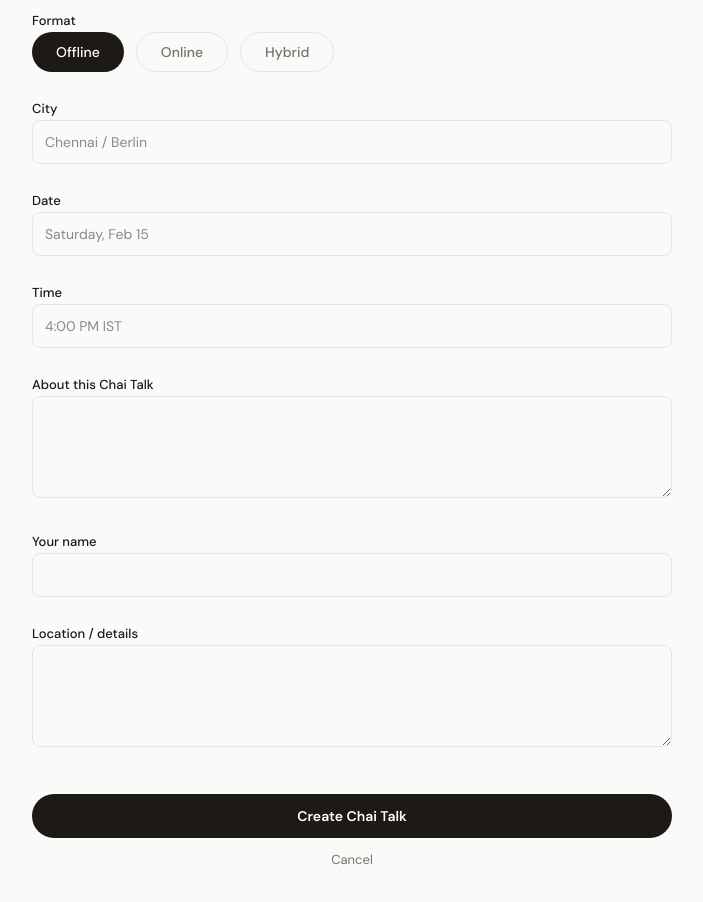
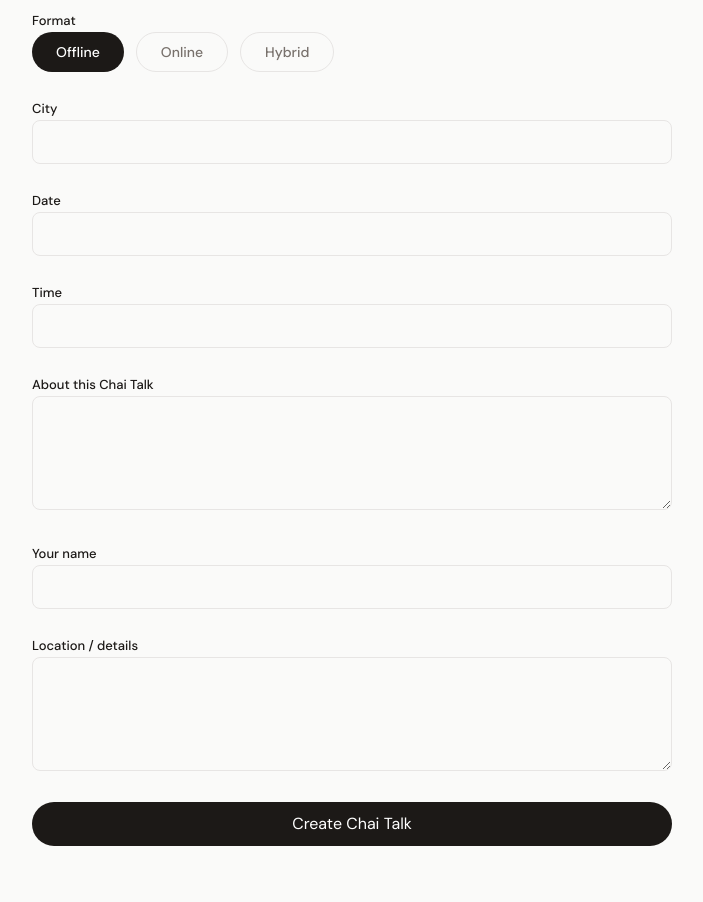
Before and after one commit to Ajeeth786/designers-colony-frontend, a React (Vite) app: page /chai-talks/create in a window 1280 px wide. Shown: the part 340-1242 px from the top of the page, without its empty margins (88-791 px from the left). Built offline with nearby package versions, Linux system fonts and the light colour scheme.

Commit message:
Fix router + add error boundary

```diff
--- a/src/app/pages/CreateChaiTalk.tsx
+++ b/src/app/pages/CreateChaiTalk.tsx
@@ -1,5 +1,5 @@
 import { useState, FormEvent } from "react";
-import { useNavigate } from "react-router";
+import { useNavigate } from "react-router-dom";
 import type { ChaiTalk } from "./ChaiTalks";
 
 const STORAGE_KEY = "designerscolony_chai_talks";
@@ -103,8 +103,8 @@ export default function CreateChaiTalk() {
     setShowSuccess(true);
 
     setTimeout(() => {
-      navigate("/chai-talks");
-    }, 1500);
+      navigate("/chai-talks", { replace: true });
+    }, 1200);
   };
 
   /* ---------- SUCCESS STATE ---------- */
@@ -142,16 +142,11 @@ export default function CreateChaiTalk() {
             </p>
           </header>
 
-          <form
-            onSubmit={handleSubmit}
-            className="max-w-[640px] space-y-6"
-          >
+          <form onSubmit={handleSubmit} className="max-w-[640px] space-y-6">
             <Input
               label="What's the topic?"
               value={formData.title}
-              onChange={(v) =>
-                setFormData({ ...formData, title: v })
-              }
+              onChange={(v) => setFormData({ ...formData, title: v })}
               error={errors.title}
               placeholder="UX Portfolio Review"
             />
@@ -161,113 +156,53 @@ export default function CreateChaiTalk() {
                 Format
               </label>
               <div className="flex flex-wrap gap-3">
-                {(["Offline", "Online", "Hybrid"] as const).map(
-                  (type) => (
+                {(["Offline", "Online", "Hybrid"] as const).map((type) => (
                   <button
                     key={type}
                     type="button"
-                      onClick={() =>
-                        setFormData({ ...formData, type })
-                      }
-                      className={`h-10 rounded-full px-6 text-[14px] font-medium transition-colors
+                    onClick={() => setFormData({ ...formData, type })}
+                    className={`h-10 rounded-full px-6 text-[14px] font-medium
                       ${
                         formData.type === type
                           ? "bg-[#1C1917] text-white"
-                            : "border border-[#E7E5E4] text-[#78716C] hover:border-[#D6D3D1]"
+                          : "border border-[#E7E5E4] text-[#78716C]"
                       }`}
                   >
                     {type}
                   </button>
-                  )
-                )}
+                ))}
               </div>
             </div>
 
-            {(formData.type === "Offline" ||
-              formData.type === "Hybrid") && (
+            {(formData.type === "Offline" || formData.type === "Hybrid") && (
               <Input
                 label="City"
                 value={formData.city}
-                onChange={(v) =>
-                  setFormData({ ...formData, city: v })
-                }
+                onChange={(v) => setFormData({ ...formData, city: v })}
                 error={errors.city}
-                placeholder="Chennai / Berlin"
               />
             )}
 
-            <Input
-              label="Date"
-              value={formData.date}
-              onChange={(v) =>
-                setFormData({ ...formData, date: v })
-              }
-              error={errors.date}
-              placeholder="Saturday, Feb 15"
-            />
+            <Input label="Date" value={formData.date} onChange={(v) => setFormData({ ...formData, date: v })} error={errors.date} />
+            <Input label="Time" value={formData.time} onChange={(v) => setFormData({ ...formData, time: v })} error={errors.time} />
 
-            <Input
-              label="Time"
-              value={formData.time}
-              onChange={(v) =>
-                setFormData({ ...formData, time: v })
-              }
-              error={errors.time}
-              placeholder="4:00 PM IST"
-            />
+            <Textarea label="About this Chai Talk" value={formData.about} onChange={(v) => setFormData({ ...formData, about: v })} error={errors.about} />
+
+            <Input label="Your name" value={formData.host} onChange={(v) => setFormData({ ...formData, host: v })} error={errors.host} />
 
             <Textarea
-              label="About this Chai Talk"
-              value={formData.about}
-              onChange={(v) =>
-                setFormData({ ...formData, about: v })
-              }
-              error={errors.about}
-            />
-
-            <Input
-              label="Your name"
-              value={formData.host}
-              onChange={(v) =>
-                setFormData({ ...formData, host: v })
-              }
-              error={errors.host}
-            />
-
-            <Textarea
-              label={
-                formData.type === "Online"
-                  ? "Join link"
-                  : "Location / details"
-              }
+              label={formData.type === "Online" ? "Join link" : "Location / details"}
               value={formData.locationOrJoinLink}
               onChange={(v) =>
-                setFormData({
-                  ...formData,
-                  locationOrJoinLink: v,
-                })
+                setFormData({ ...formData, locationOrJoinLink: v })
               }
               error={errors.locationOrJoinLink}
             />
 
-            <div className="pt-4">
-              <button
-                type="submit"
-                className="h-11 w-full rounded-full bg-[#1C1917] text-[14px] font-semibold text-white hover:bg-[#292524]"
-              >
+            <button type="submit" className="h-11 w-full rounded-full bg-[#1C1917] text-white">
               Create Chai Talk
             </button>
-
-              <button
-                type="button"
-                onClick={() => navigate("/chai-talks")}
-                className="mt-3 w-full text-[13px] text-[#78716C]"
-              >
-                Cancel
-              </button>
-            </div>
           </form>
-
         </div>
       </main>
     </div>
@@ -276,53 +211,32 @@ export default function CreateChaiTalk() {
 
 /* ---------- UI helpers ---------- */
 
-function Input({
-  label,
-  value,
-  onChange,
-  placeholder,
-  error,
-}: InputProps) {
+function Input({ label, value, onChange, placeholder, error }: InputProps) {
   return (
     <div className="space-y-1.5">
-      <label className="text-[13px] font-medium text-[#1C1917]">
-        {label}
-      </label>
+      <label className="text-[13px] font-medium">{label}</label>
       <input
         value={value}
         placeholder={placeholder}
         onChange={(e) => onChange(e.target.value)}
-        className={`h-11 w-full rounded-lg border px-3 text-[14px] outline-none focus:ring-2 focus:ring-[#1C1917]
-          ${error ? "border-red-500" : "border-[#E7E5E4]"}`}
+        className="h-11 w-full rounded-lg border px-3"
       />
-      {error && (
-        <p className="text-[11px] text-red-500">{error}</p>
-      )}
+      {error && <p className="text-[11px] text-red-500">{error}</p>}
     </div>
   );
 }
 
-function Textarea({
-  label,
-  value,
-  onChange,
-  error,
-}: TextareaProps) {
+function Textarea({ label, value, onChange, error }: TextareaProps) {
   return (
     <div className="space-y-1.5">
-      <label className="text-[13px] font-medium text-[#1C1917]">
-        {label}
-      </label>
+      <label className="text-[13px] font-medium">{label}</label>
       <textarea
         value={value}
         rows={4}
         onChange={(e) => onChange(e.target.value)}
-        className={`w-full rounded-lg border px-3 py-2 text-[14px] outline-none focus:ring-2 focus:ring-[#1C1917]
-          ${error ? "border-red-500" : "border-[#E7E5E4]"}`}
+        className="w-full rounded-lg border px-3 py-2"
       />
-      {error && (
-        <p className="text-[11px] text-red-500">{error}</p>
-      )}
+      {error && <p className="text-[11px] text-red-500">{error}</p>}
     </div>
   );
 }
--- a/src/app/pages/ShareInternalRole.tsx
+++ b/src/app/pages/ShareInternalRole.tsx
@@ -4,15 +4,38 @@ import type { InternalJob } from "./InternalJobs";
 
 const STORAGE_KEY = "designerscolony_internal_jobs";
 
+/* ---------- Types ---------- */
+
+type WorkMode = "Remote" | "Hybrid" | "Onsite";
+
 type FormState = {
   company: string;
   role: string;
   location: string;
-  workMode: "Remote" | "Hybrid" | "Onsite";
+  workMode: WorkMode;
   experienceRange: string;
   howToApply: string;
   shortNote: string;
 };
+
+type InputProps = {
+  label: string;
+  value: string;
+  placeholder?: string;
+  required?: boolean;
+  onChange: (value: string) => void;
+};
+
+type TextareaProps = {
+  label: string;
+  value: string;
+  placeholder?: string;
+  minHeight: number;
+  required?: boolean;
+  onChange: (value: string) => void;
+};
+
+/* ---------- Initial state ---------- */
 
 const initialFormState: FormState = {
   company: "",
@@ -24,17 +47,20 @@ const initialFormState: FormState = {
   shortNote: "",
 };
 
+/* ---------- Page ---------- */
+
 export function ShareInternalRole() {
   const navigate = useNavigate();
   const [form, setForm] = useState<FormState>(initialFormState);
   const [isSubmitting, setIsSubmitting] = useState(false);
   const [error, setError] = useState<string | null>(null);
+  const [showSuccess, setShowSuccess] = useState(false);
 
   const handleChange = (field: keyof FormState, value: string) => {
     setForm((prev) => ({ ...prev, [field]: value }));
   };
 
-  const handleSubmit = (event: FormEvent) => {
+  const handleSubmit = (event: FormEvent<HTMLFormElement>) => {
     event.preventDefault();
     setError(null);
 
@@ -59,7 +85,7 @@ export function ShareInternalRole() {
         howToApply: form.howToApply.trim(),
         shortNote: form.shortNote.trim() || undefined,
         sharedBy: "Community member",
-        sharedDate: new Date().toLocaleDateString(),
+        sharedDate: "Today",
         isVerified: false,
       };
 
@@ -68,7 +94,11 @@ export function ShareInternalRole() {
         JSON.stringify([newJob, ...existing])
       );
 
-      navigate("/internal-jobs");
+      setShowSuccess(true);
+
+      setTimeout(() => {
+        navigate("/community", { replace: true });
+      }, 1200);
     } catch {
       setError("Something went wrong while saving. Please try again.");
     } finally {
@@ -76,23 +106,41 @@ export function ShareInternalRole() {
     }
   };
 
+  /* ---------- Success ---------- */
+
+  if (showSuccess) {
+    return (
+      <div className="min-h-screen bg-[#FAFAF9] flex items-center justify-center px-6">
+        <div className="text-center">
+          <div className="mx-auto mb-4 flex h-16 w-16 items-center justify-center rounded-full bg-[#F5F5F4]">
+            ✓
+          </div>
+          <p className="text-[15px] text-[#78716C]">
+            Role shared successfully 🎉
+            <br />
+            Redirecting…
+          </p>
+        </div>
+      </div>
+    );
+  }
+
+  /* ---------- Form ---------- */
+
   return (
     <div className="min-h-screen bg-[#FAFAF9]">
       <main className="pt-[56px] sm:pt-[80px]">
         <div className="max-w-[1120px] mx-auto px-6 md:px-10 pb-24">
 
-          {/* Page header */}
           <header className="mb-10 max-w-[640px]">
             <h1 className="mb-2 text-[28px] font-semibold text-[#1C1917] sm:text-[32px]">
               Share an internal role
             </h1>
             <p className="text-[15px] leading-[1.6] text-[#78716C]">
               Share an open role from your company with fellow designers.
-              Please avoid posting public job board links.
             </p>
           </header>
 
-          {/* Form */}
           <form
             onSubmit={handleSubmit}
             className="max-w-[640px] space-y-6 rounded-2xl border border-[#E7E5E4] bg-white p-6"
@@ -107,7 +155,6 @@ export function ShareInternalRole() {
               label="Company name"
               required
               value={form.company}
-              placeholder="Where is this role open?"
               onChange={(v) => handleChange("company", v)}
             />
 
@@ -115,7 +162,6 @@ export function ShareInternalRole() {
               label="Role title"
               required
               value={form.role}
-              placeholder="e.g. Product Designer"
               onChange={(v) => handleChange("role", v)}
             />
 
@@ -123,48 +169,40 @@ export function ShareInternalRole() {
               label="Location"
               required
               value={form.location}
-              placeholder="City, country or region"
               onChange={(v) => handleChange("location", v)}
             />
 
-            {/* Work mode */}
             <div className="space-y-1.5">
               <label className="text-[13px] font-medium text-[#1C1917]">
                 Work mode<span className="text-[#DC2626]">*</span>
               </label>
               <div className="flex flex-wrap gap-3">
-                {(["Remote", "Hybrid", "Onsite"] as const).map((mode) => {
-                  const active = form.workMode === mode;
-                  return (
+                {(["Remote", "Hybrid", "Onsite"] as const).map((mode) => (
                   <button
                     key={mode}
                     type="button"
                     onClick={() => handleChange("workMode", mode)}
-                      className={`h-10 rounded-full px-6 text-[14px] font-medium
-                        ${
-                          active
+                    className={`h-10 rounded-full px-6 text-[14px] font-medium ${
+                      form.workMode === mode
                         ? "bg-[#1C1917] text-white"
                         : "border border-[#E7E5E4] text-[#78716C]"
                     }`}
                   >
                     {mode}
                   </button>
-                  );
-                })}
+                ))}
               </div>
             </div>
 
             <Input
               label="Experience range"
               value={form.experienceRange}
-              placeholder="e.g. 2–4 years"
               onChange={(v) => handleChange("experienceRange", v)}
             />
 
             <Textarea
               label="Short note"
               value={form.shortNote}
-              placeholder="Any helpful context for designers"
               minHeight={80}
               onChange={(v) => handleChange("shortNote", v)}
             />
@@ -173,31 +211,18 @@ export function ShareInternalRole() {
               label="How to apply"
               required
               value={form.howToApply}
-              placeholder="Email, referral form, or private link"
               minHeight={120}
               onChange={(v) => handleChange("howToApply", v)}
             />
 
-            {/* CTA block — MATCHES CREATE CHAI TALK */}
-            <div className="pt-4">
             <button
               type="submit"
               disabled={isSubmitting}
-                className="h-11 w-full rounded-full bg-[#1C1917] text-[14px] font-semibold text-white hover:bg-[#292524] disabled:opacity-60"
+              className="h-11 w-full rounded-full bg-[#1C1917] text-white disabled:opacity-60"
             >
               {isSubmitting ? "Sharing…" : "Share role"}
             </button>
-
-              <button
-                type="button"
-                onClick={() => navigate("/internal-jobs")}
-                className="mt-3 w-full text-[13px] text-[#78716C]"
-              >
-                Cancel
-              </button>
-            </div>
           </form>
-
         </div>
       </main>
     </div>
@@ -212,13 +237,7 @@ function Input({
   placeholder,
   required,
   onChange,
-}: {
-  label: string;
-  value: string;
-  placeholder?: string;
-  required?: boolean;
-  onChange: (v: string) => void;
-}) {
+}: InputProps) {
   return (
     <div className="space-y-1.5">
       <label className="text-[13px] font-medium text-[#1C1917]">
@@ -242,14 +261,7 @@ function Textarea({
   minHeight,
   required,
   onChange,
-}: {
-  label: string;
-  value: string;
-  placeholder?: string;
-  minHeight: number;
-  required?: boolean;
-  onChange: (v: string) => void;
-}) {
+}: TextareaProps) {
   return (
     <div className="space-y-1.5">
       <label className="text-[13px] font-medium text-[#1C1917]">
--- a/src/app/routes.tsx
+++ b/src/app/routes.tsx
@@ -9,10 +9,13 @@ import ChaiTalks from "./pages/ChaiTalks";
 import CreateChaiTalk from "./pages/CreateChaiTalk";
 import ChaiTalkDetail from "./pages/ChaiTalkDetail";
 
+import ErrorPage from "./pages/ErrorPage";
+
 export const router = createBrowserRouter([
   {
     path: "/",
     Component: Layout,
+    errorElement: <ErrorPage />, // ✅ important
     children: [
       {
         index: true,
```
Also changed, not shown: src/app/pages/ErrorPage.tsx (added, +40 -0 lines). Lines whose indentation alone changed are shown as unchanged.
